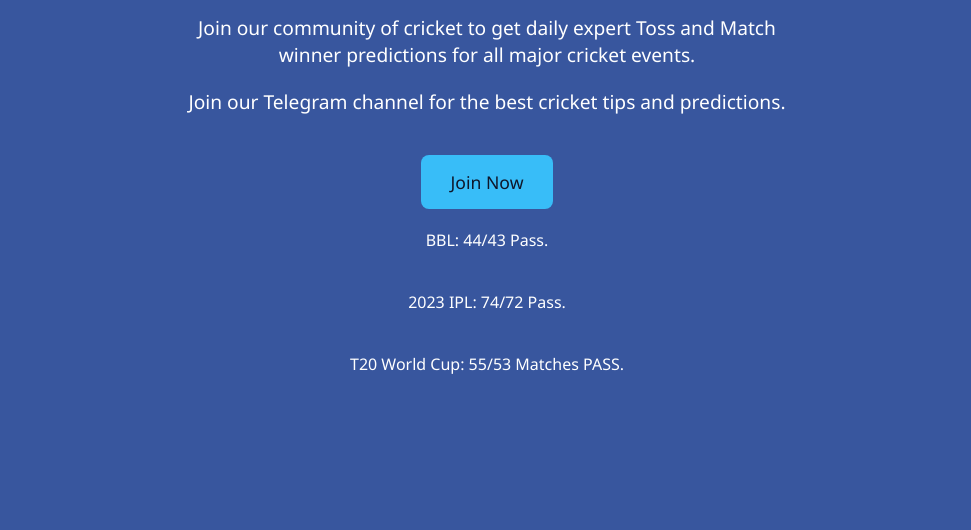
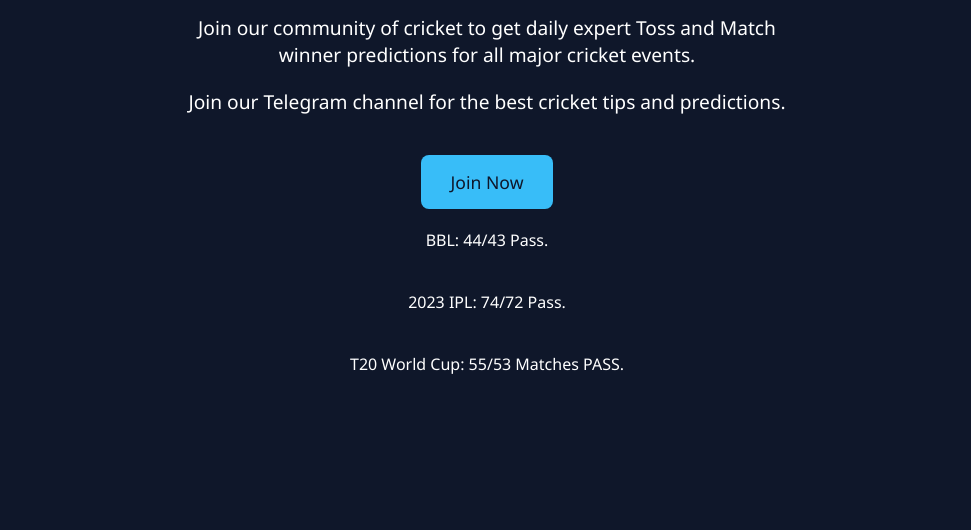
Before and after one commit to Wasim00786/WASIM-Indori, a plain HTML site: page index.html in a window 1280 px wide. Shown: the part 270-800 px from the top of the page, without its empty margins (153-1124 px from the left). Drawn offline with Linux system fonts and the light colour scheme.

Commit message:
Update index.html

```diff
--- a/index.html
+++ b/index.html
@@ -25,7 +25,7 @@
       margin: 0;
       padding: 0;
       font-family: 'Segoe UI', Tahoma, Geneva, Verdana, sans-serif;
-      background: #38569e;
+      background: #0f172a;
       color: #fff;
       display: flex;
       flex-direction: column;
```
